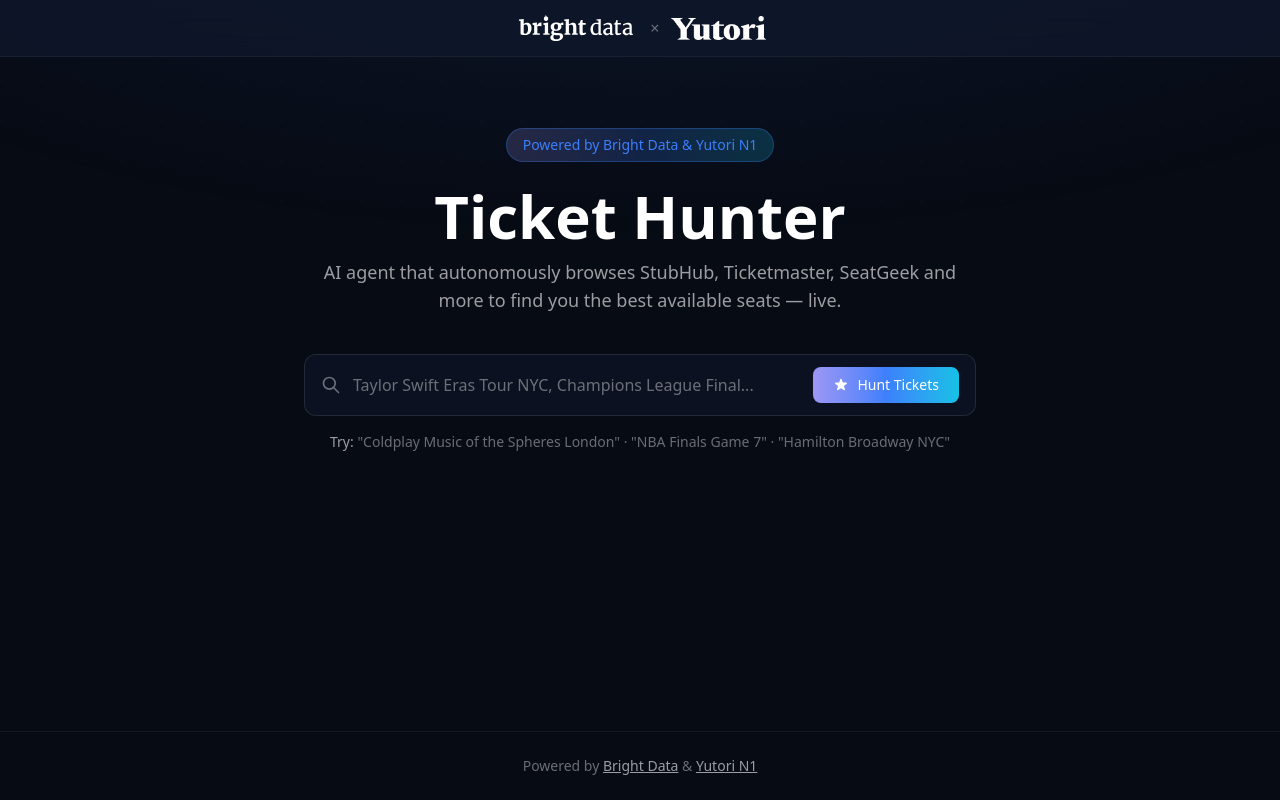
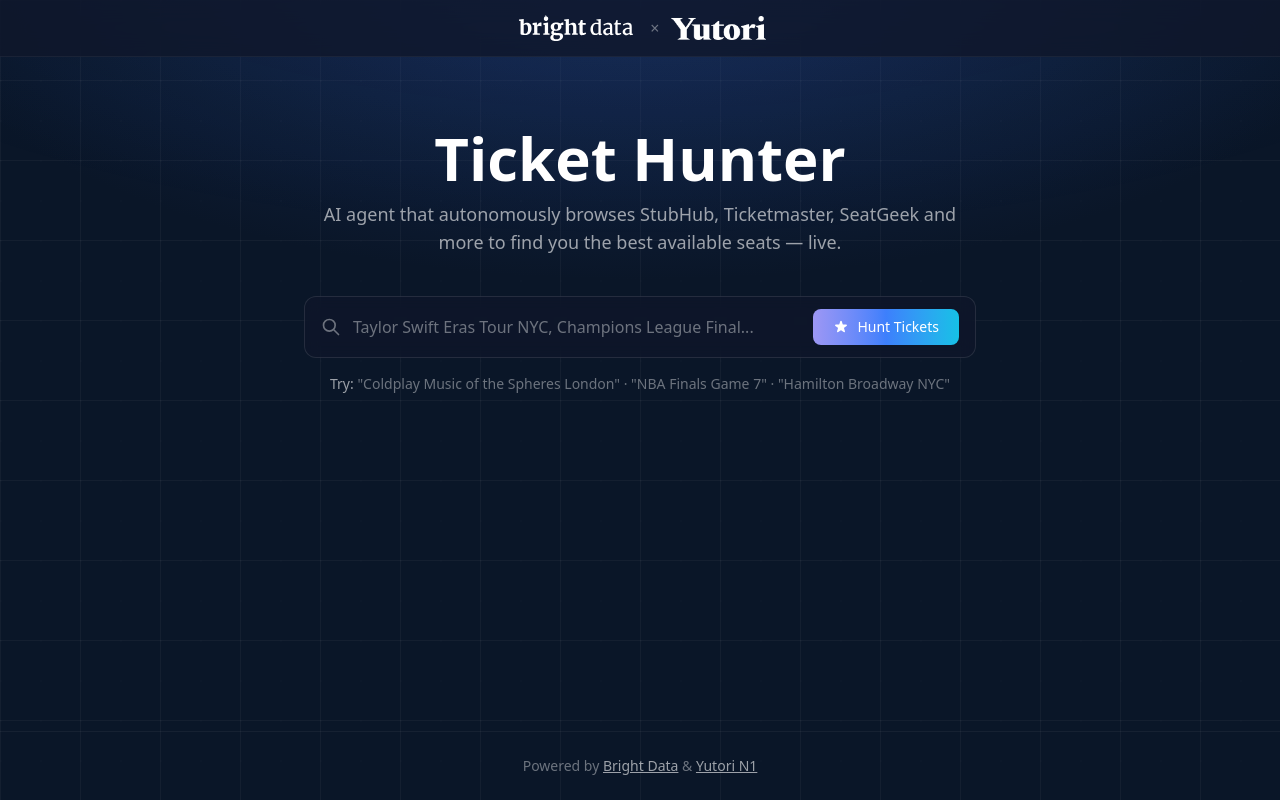
Before and after one commit to brightdata/ticket-hunter-agent, a Next.js app: page / in a window 1280 px wide. Built offline with nearby package versions, Linux system fonts and the light colour scheme.

Commit message:
change background

```diff
--- a/src/app/globals.css
+++ b/src/app/globals.css
@@ -1 +1,12 @@
 @import "tailwindcss";
+
+body {
+  background-color: #0a1628;
+  background-image:
+    /* subtle radial glow in the center-top */
+    radial-gradient(ellipse 80% 50% at 50% 0%, rgba(30, 58, 120, 0.5) 0%, transparent 70%),
+    /* grid lines */
+    linear-gradient(rgba(255, 255, 255, 0.04) 1px, transparent 1px),
+    linear-gradient(90deg, rgba(255, 255, 255, 0.04) 1px, transparent 1px);
+  background-size: auto, 80px 80px, 80px 80px;
+}
--- a/src/app/page.tsx
+++ b/src/app/page.tsx
@@ -26,7 +26,7 @@
   const hasActivity = isLoading || statusEntries.length > 0;
 
   return (
-    <div className="flex min-h-screen flex-col">
+    <div className="flex min-h-screen flex-col bg-transparent">
       {/* ── Navigation ── */}
       <nav className="fixed left-0 right-0 top-0 z-40 border-b border-white/5 bg-slate-900/80 backdrop-blur-md">
         <div className="mx-auto flex max-w-7xl items-center justify-center px-6 py-3">
@@ -45,11 +45,6 @@
         {/* ── Hero + Search ── */}
         <section className={`px-4 text-center ${hasActivity ? "py-6" : "py-12"}`}>
           {/* Badge */}
-          {!hasActivity && (
-            <span className="mb-6 inline-block rounded-full border border-[#3D7FFC]/30 bg-gradient-to-r from-[#9D97F4]/20 via-[#3D7FFC]/20 to-[#15C1E6]/20 px-4 py-1.5 text-sm font-medium text-[#3D7FFC]">
-              Powered by Bright Data &amp; Yutori N1
-            </span>
-          )}
 
           <h1 className={`mb-3 font-bold text-white ${hasActivity ? "text-3xl" : "text-5xl md:text-6xl"}`}>
             Ticket Hunter
```
